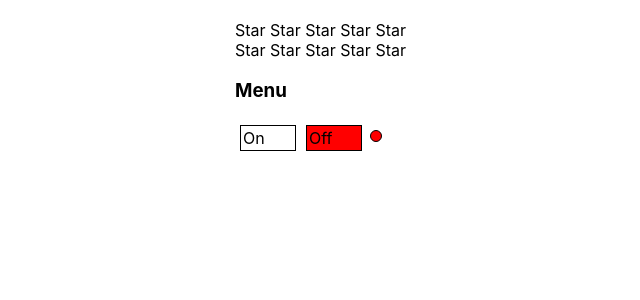
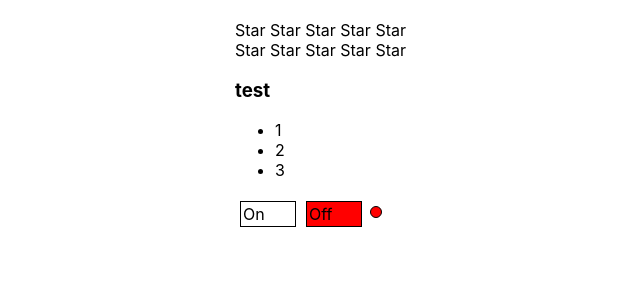
Before and after one commit to IvanShirykhalov/RK, a React (Create React App) app: page / in a window 1280 px wide. Shown: the top 300 px of the page, without its empty margins (305-945 px from the left). Built offline with nearby package versions, Linux system fonts and the light colour scheme.

Commit message:
useReducer

```diff
--- a/src/App.tsx
+++ b/src/App.tsx
@@ -6,6 +6,7 @@ import {SelfControlledRating} from "./components/SelfControlledRating/SelfContro
 import {Rating} from "./components/Rating/Rating";
 import {Accordion} from "./components/Accordion/Accordion";
 import {ControlledOnOff} from "./components/OnOff/ControlledOnOff";
+import {SelfControlledAccordion} from "./components/SelfControlledAccordion/SelfControlledAccordion";
 
 
 function App() {
@@ -27,8 +28,9 @@ function App() {
             <Rating value={4}/>*/}
             <Rating value={ratingValue} setRatingValue={setRatingValue}/>
             <SelfControlledRating/>
-            <Accordion title={'Menu'} setAccordionCollapsed={() => setAccordionCollapsed(!accordionCollapsed)}
-                       collapsed={accordionCollapsed}/>
+            {/*<Accordion title={'Menu'} setAccordionCollapsed={() => setAccordionCollapsed(!accordionCollapsed)}
+                       collapsed={accordionCollapsed}/>*/}
+            <SelfControlledAccordion title={'test'}/>
             <ControlledOnOff setOn={setOn} on={on}/>
 
             {/*            <ControlledOnOff/>
--- a/src/components/SelfControlledAccordion/AccordionBody.tsx
+++ b/src/components/SelfControlledAccordion/AccordionBody.tsx
@@ -1,6 +1,9 @@
 import React from "react";
 
 export function AccordionBody() {
+
+    console.log('AccordionBody')
+
     return <ul>
         <li>1</li>
         <li>2</li>
--- a/src/components/SelfControlledAccordion/AccordionTitle.tsx
+++ b/src/components/SelfControlledAccordion/AccordionTitle.tsx
@@ -2,11 +2,14 @@ import React from "react";
 
 type AccordionTitlePropsType = {
     title: string
-    setCollapsed: (collapsed: boolean) => void
-    collapsed: boolean
+    setCollapsed: () => void
+    //collapsed: boolean
 
 }
 
 export function AccordionTitle(props: AccordionTitlePropsType) {
-    return <h3 onClick={() => props.setCollapsed(!props.collapsed)}>{props.title}</h3>
+
+    console.log('AccordionTitle')
+
+    return <h3 onClick={props.setCollapsed}>{props.title}</h3>
 }
--- a/src/components/SelfControlledAccordion/SelfControlledAccordion.tsx
+++ b/src/components/SelfControlledAccordion/SelfControlledAccordion.tsx
@@ -1,20 +1,30 @@
-import React, {useState} from "react";
+import React, {useReducer} from "react";
 import {AccordionTitle} from "./AccordionTitle";
 import {AccordionBody} from "./AccordionBody";
+import {reducer} from "./reducer";
 
 type AccordionPropsType = {
     title: string
     //collapsed: boolean
 }
 
+
+
 export function SelfControlledAccordion(props: AccordionPropsType) {
 
-    const [collapsed, setCollapsed] = useState<boolean>(true)
+    console.log('SelfControlledAccordion')
+
+    //const [collapsed, setCollapsed] = useState<boolean>(false)
+    const [state, dispatch] = useReducer(reducer, {collapsed: false})
 
     return (
         <div>
-            <AccordionTitle title={props.title} collapsed={collapsed} setCollapsed={setCollapsed}/>
-            {collapsed ? '' : <AccordionBody/>}
+            {/*<AccordionTitle title={props.title} collapsed={collapsed} setCollapsed={setCollapsed}/>*/}
+            <AccordionTitle title={props.title}
+                            setCollapsed={() => {
+                                dispatch({type: 'TOGGLE-COLLAPSED'})
+                            }}/>
+            {!state.collapsed && <AccordionBody/>}
         </div>
     )
 }
--- /dev/null
+++ b/src/components/SelfControlledAccordion/reducer.tsx
@@ -0,0 +1,16 @@
+type ActionType = {
+    type: string
+}
+
+export type StateType = {
+    collapsed: boolean
+}
+
+export const reducer = (state: StateType, action: ActionType): StateType => {
+    switch (action.type) {
+        case 'TOGGLE-COLLAPSED':
+            return {...state, collapsed: !state.collapsed}
+        default:
+            return state
+    }
+}
```
Also changed, not shown: 1 other file (tests, documents, lock files or other folders).
